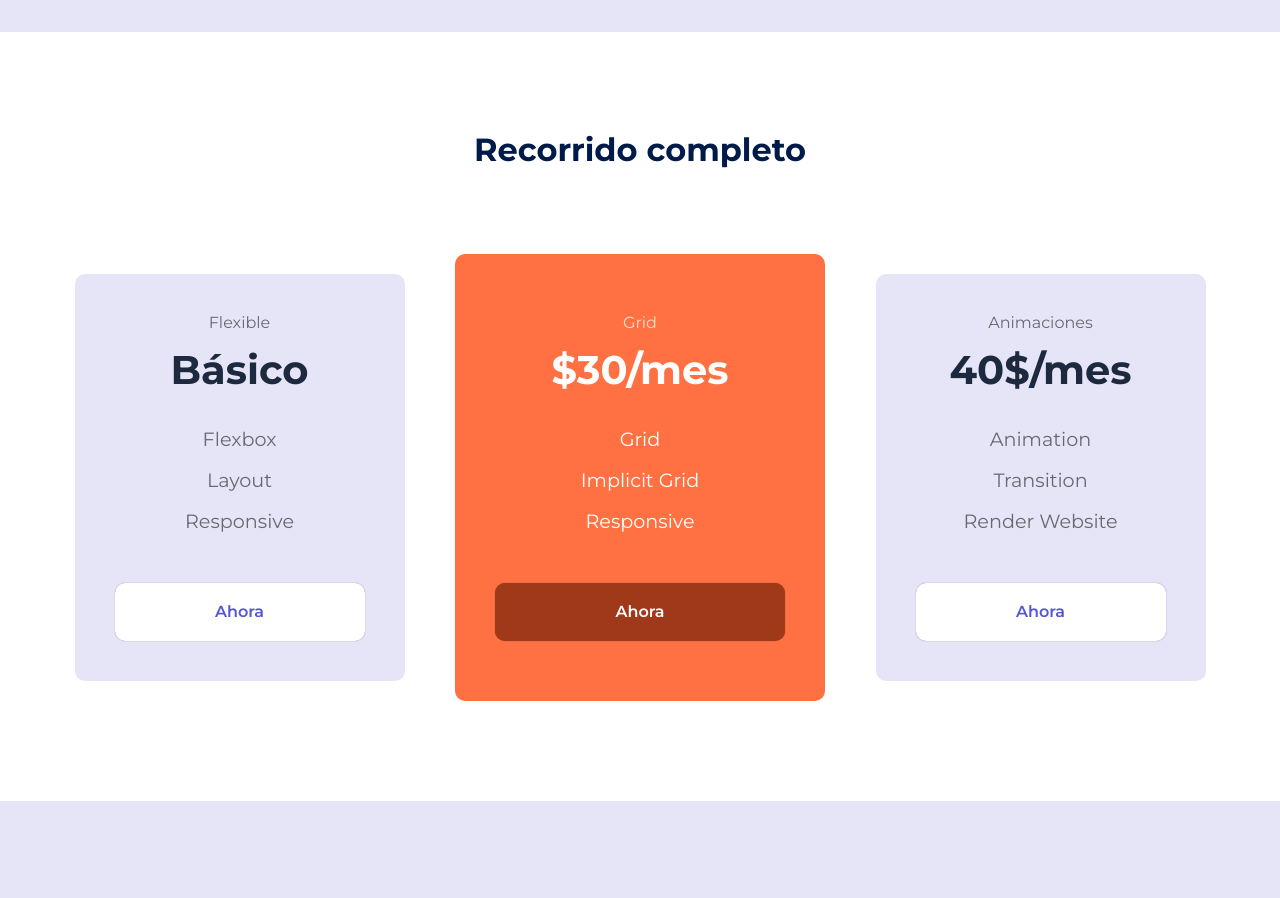
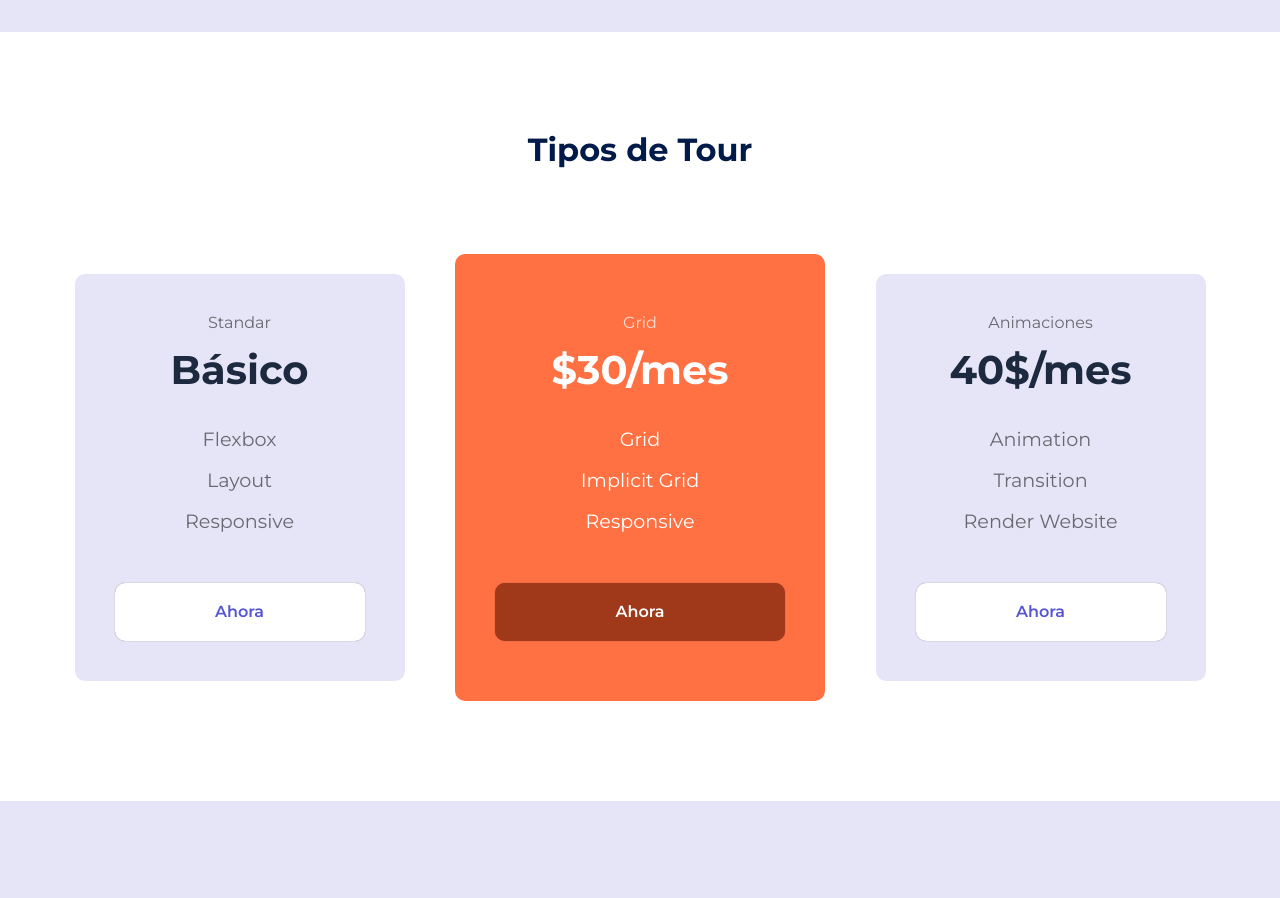
Before and after one commit to AgustonLopez2112/Proyecto-Final, a plain HTML site: page index.html in a window 1280 px wide. Shown: the part 1820-2718 px from the top of the page. Drawn offline with Linux system fonts and the light colour scheme.

Commit message:
Update index.html

```diff
--- a/index.html
+++ b/index.html
@@ -88,11 +88,11 @@
         </section>
 
         <section class="price container">
-            <h2 class="subtitle">Recorrido completo</h2>
+            <h2 class="subtitle">Tipos de Tour</h2>
 
             <div class="price__table">
                 <div class="price__element">
-                    <p class="price__name">Flexible</p>
+                    <p class="price__name">Standar</p>
                     <h3 class="price__price">Básico</h3>
 
                     <div class="price__items">
```
